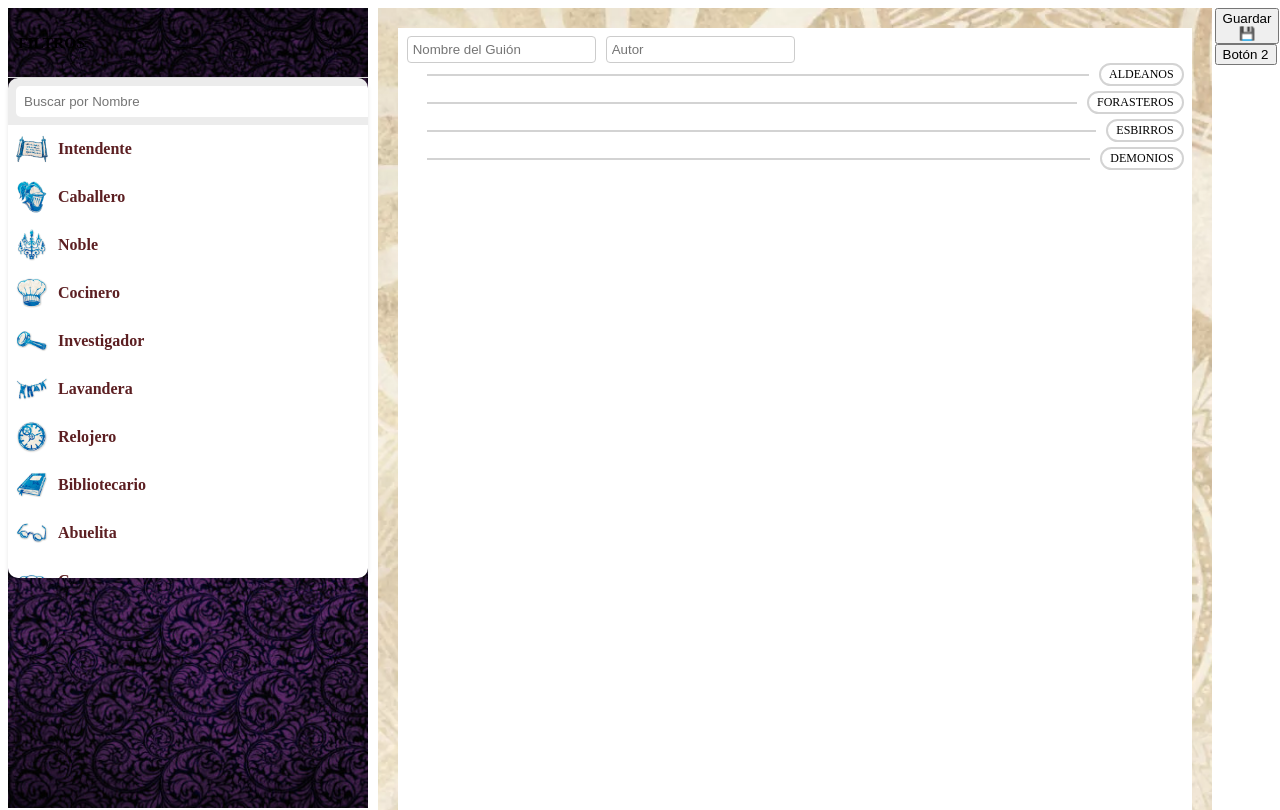
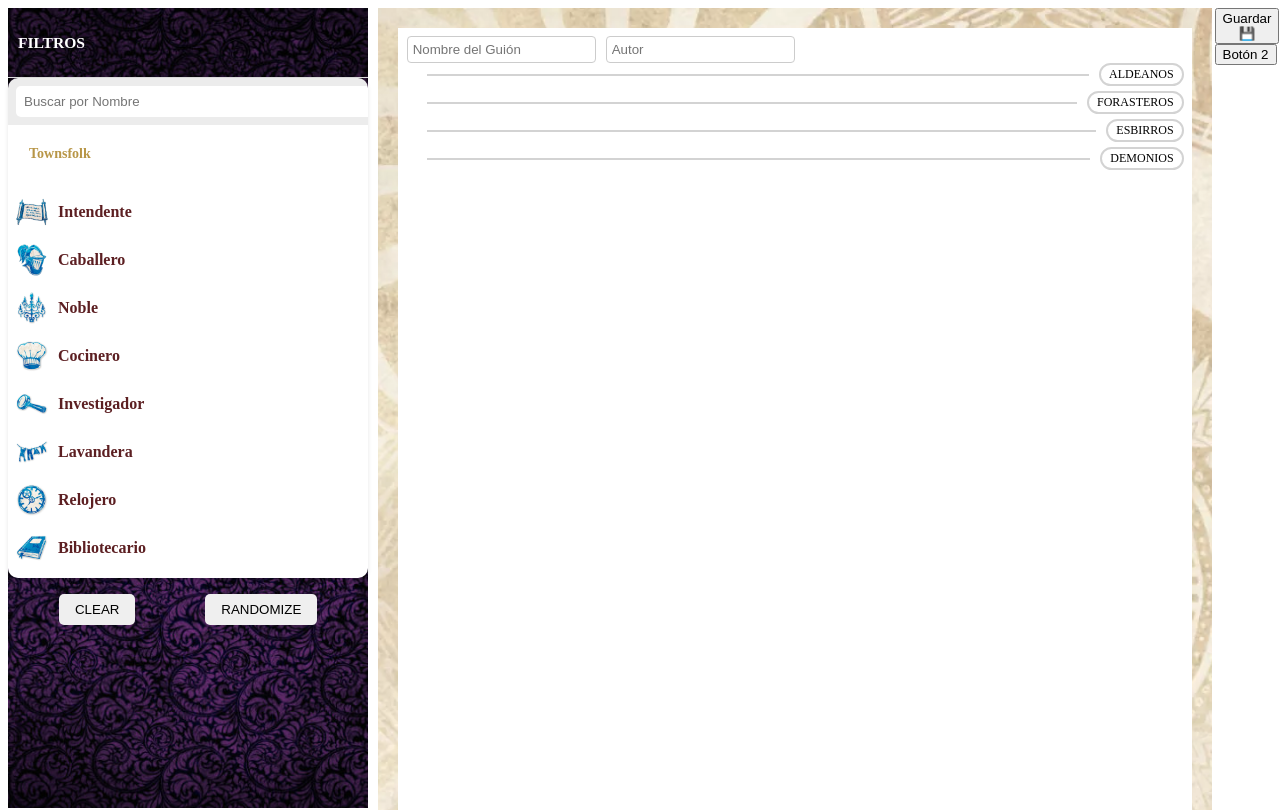
Before and after one commit to JaeN1/botc-script-a12, an Angular app in the folder botc-script-esp/: page / in a window 1280 px wide. Shown: the top 810 px of the page. Built offline with nearby package versions, Linux system fonts and the light colour scheme.

Commit message:
Agrupacion en listado

```diff
--- a/botc-script-esp/src/app/character-list/character-list.component.html
+++ b/botc-script-esp/src/app/character-list/character-list.component.html
@@ -12,7 +12,7 @@
     </div>
   </div> -->
 
-  <div class="characters">
+  <!-- <div class="characters">
     <div *ngFor="let character of filteredCharacters"
          class="character-item"
          [ngClass]="{'character-selected': isSelected(character)}"
@@ -22,10 +22,23 @@
            class="character-icon">
       <span class="character-name">{{ character.nombre }}</span>
     </div>
+  </div> -->
+
+  <div *ngFor="let roleType of objectKeys(personajesAgrupados)" class="role-group">
+    <h3>{{ roleType }}</h3>
+    <div class="characters">
+      <div *ngFor="let character of personajesAgrupados[roleType]"
+           class="character-item"
+           [ngClass]="{'character-selected': isSelected(character)}"
+           (click)="seleccionarPersonaje(character)">
+        <img [src]="getIconPath(character.name)"
+             alt="{{ character.nombre }}"
+             class="character-icon">
+        <span class="character-name">{{ character.nombre }}</span>
+      </div>
+    </div>
   </div>
-
-
-
+</div>
 
   <div class="actions">
     <button (click)="clearSelection()">CLEAR</button>
--- a/botc-script-esp/src/app/character-list/character-list.component.ts
+++ b/botc-script-esp/src/app/character-list/character-list.component.ts
@@ -33,15 +33,16 @@ export class CharacterListComponent implements OnInit {
       (data: any[]) => {
         this.characters = data; // Asigna los datos de personajes a la propiedad
         this.filteredCharacters = data; // Asegúrate de que esta línea esté presente
+        this.agruparPersonajesPorRoleType(data); // Asegúrate de llamar a esta función aquí
       },
       (error) => {
         console.error('Error fetching characters', error);
       }
     );
 
-    this.personajesService.getPersonajes().subscribe(personajes => {
-      this.agruparPersonajesPorRoleType(personajes);
-    });
+    // this.personajesService.getPersonajes().subscribe(personajes => {
+    //   this.agruparPersonajesPorRoleType(personajes);
+    // });
 
   }
 
@@ -81,6 +82,7 @@ export class CharacterListComponent implements OnInit {
     }
 
   agruparPersonajesPorRoleType(personajes: any[]) {
+    this.personajesAgrupados = {};
     personajes.forEach(personaje => {
       if (!this.personajesAgrupados[personaje.roleType]) {
         this.personajesAgrupados[personaje.roleType] = [];
--- a/botc-script-esp/src/app/filters/filters.component.scss
+++ b/botc-script-esp/src/app/filters/filters.component.scss
@@ -5,6 +5,6 @@
     font-size: 10pt;
     text-transform: uppercase;
     margin: 0px;
-    color: var(--botc-colour-cream-stark-white);
+    color: white;
     cursor: pointer;
   }
```
